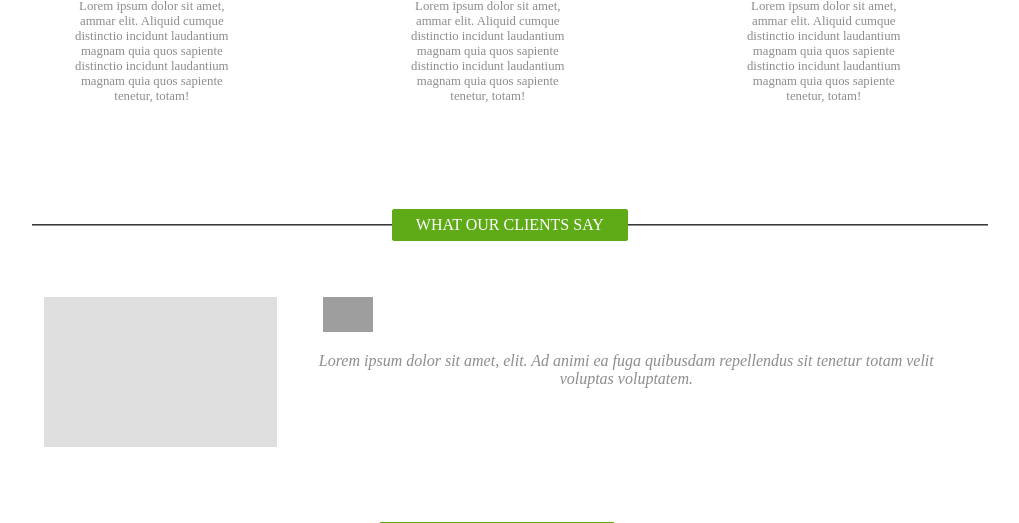
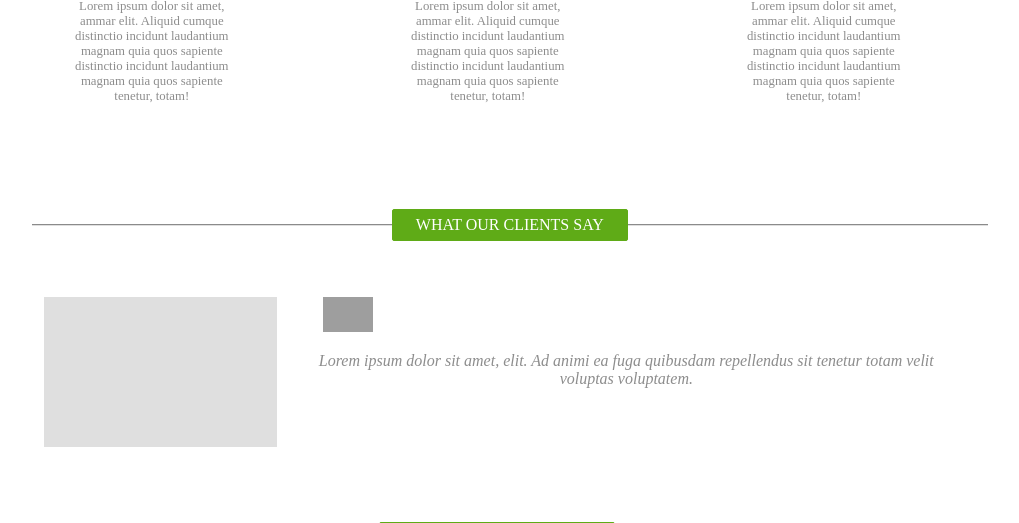
Before and after one commit to MaximeThirion/Simplon, a PHP site: page / in a window 1280 px wide. Shown: the part 808-1331 px from the top of the page, without its empty margins (143-1162 px from the left). Run offline with PHP 8.4, Linux system fonts and the light colour scheme; grey boxes are pictures that could not be loaded.

Commit message:
1er commit

```diff
--- a/Exercice 9/style.css
+++ b/Exercice 9/style.css
@@ -280,5 +280,5 @@ fieldset {
     border-left: none;
     border-right: none;
     border-bottom: none;
-    border-color: #8D8D8D;
+    border-color: #DFDFDF;
 }
```
